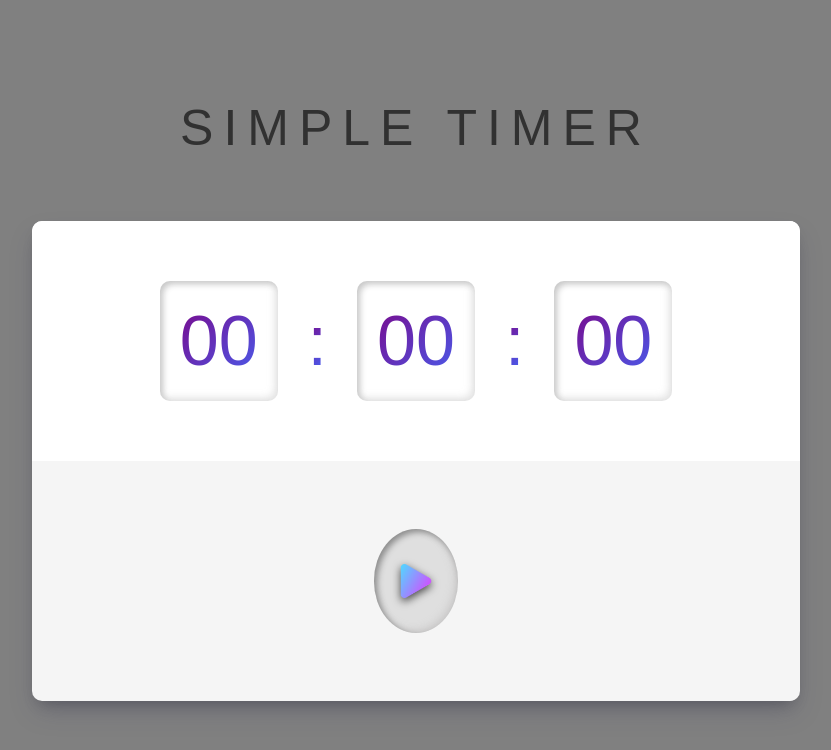
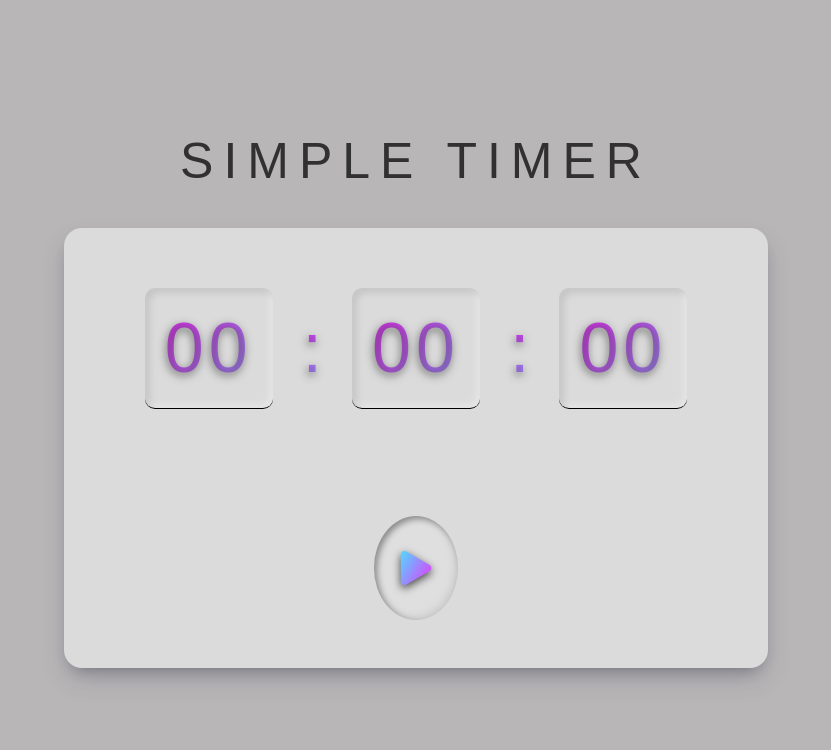
Before and after one commit to AchiangahF/Simple-ScrollWheel-Timer-JS, a plain HTML site: page index.html in a window 1280 px wide. Shown: the whole page, without its empty margins (224-1055 px from the left). Drawn offline with Linux system fonts and the light colour scheme.

Commit message:
dimensions modified

```diff
--- a/index.css
+++ b/index.css
@@ -7,7 +7,7 @@
 .main{
     width: 100%;
     height: 100vh;
-    background: gray;
+    background-color: rgb(184, 182, 182);
     display: flex;
     justify-content: center;
     align-items: center;
@@ -16,7 +16,7 @@
 
 h1{
     font-family: Arial, Helvetica, sans-serif;
-    padding-bottom: 5%;
+    padding-bottom: 3%;
     font-size: 50px;
     font-weight: lighter;
     color: rgb(49, 49, 49);
@@ -24,17 +24,17 @@ h1{
 }
 
 .container{
-    width: 60%;
-    height: 60vh;
-    border-radius: 10px;
-    background-color: whitesmoke;
+    width: 55%;
+    height: 55vh;
+    border-radius: 18px;
+    background: rgb(219, 219, 219);
     box-shadow: rgba(50, 50, 93, 0.25) 0px 13px 27px -5px, rgba(0, 0, 0, 0.3) 0px 8px 16px -8px;
 }
 
 .timerScreen{
     width: auto;
     height: 30vh;
-    background-color: white;
+    background-color: none;
     display: flex;
     border-radius: 10px 10px 0px 0px;
     justify-content: center;
@@ -45,7 +45,8 @@ h1{
 .timerScreen span{
     font-family: Arial, Helvetica, sans-serif;
     font-size: 70px;
-    background: linear-gradient(-45deg, rgb(63, 108, 255) 5%, purple 90%);
+    text-shadow: -1px 3px 8px rgba(66, 66, 66, 0.678);
+    background: linear-gradient(-45deg, rgb(133, 162, 255), rgb(240, 9, 228));
     -webkit-text-fill-color: transparent;
     -webkit-background-clip: text;
 }
@@ -54,13 +55,15 @@ h1{
     background-color: rgb(223, 223, 223);
     padding: 20px;
     border-radius: 10px;
+    letter-spacing: 5px;
     cursor: grab;
-    box-shadow: rgb(199, 199, 199) 3px 3px 6px 0px inset, rgba(212, 212, 212, 0.5) -3px -3px 6px 1px inset;
+    border-bottom: 1px solid black;
+    box-shadow: rgba(121, 124, 128, 0.212) 5px 5px 6px 0px inset, rgba(255, 255, 255, 0.288) -3px -3px 6px 1px inset;
 }
 
 .timerControls{
     width: auto;
-    height: 30vh;
+    height: 25vh;
     background-color: none;
     display: flex;
     justify-content: center;
@@ -68,7 +71,7 @@ h1{
 }
 
 .timerControls div{
-    width: 11%;
+    width: 12%;
     height: 13vh;
     background-color: rgb(223, 223, 223);
     border-radius: 50%;
--- a/index.html
+++ b/index.html
@@ -3,7 +3,7 @@
 <head>
     <meta charset="UTF-8">
     <meta name="viewport" content="width=device-width, initial-scale=1.0">
-    <title>Simple Scroll Wheel Timer</title>
+    <title>Simple-ScrollWheel-Timer</title>
     <link rel="stylesheet" href="index.css">
 </head>
 <body>
```
